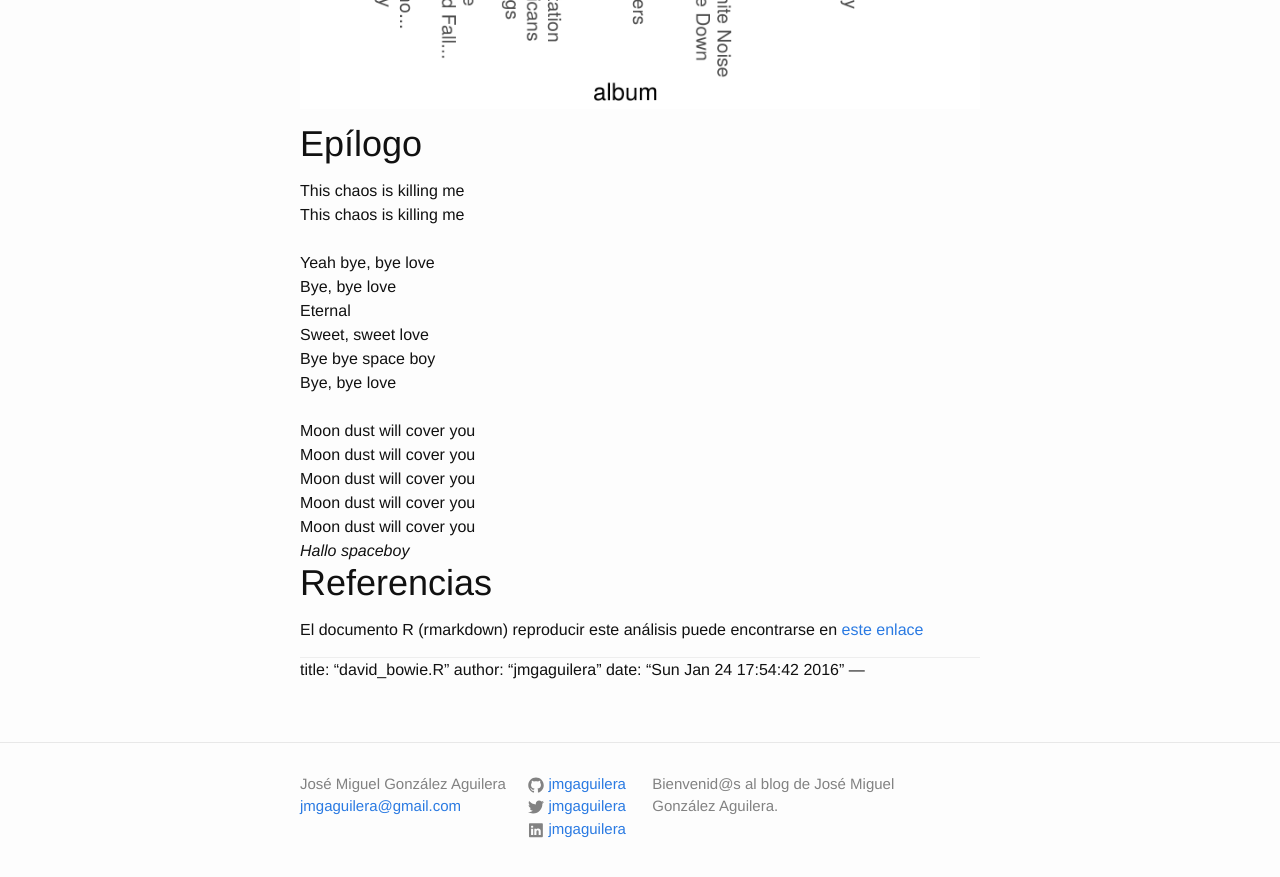
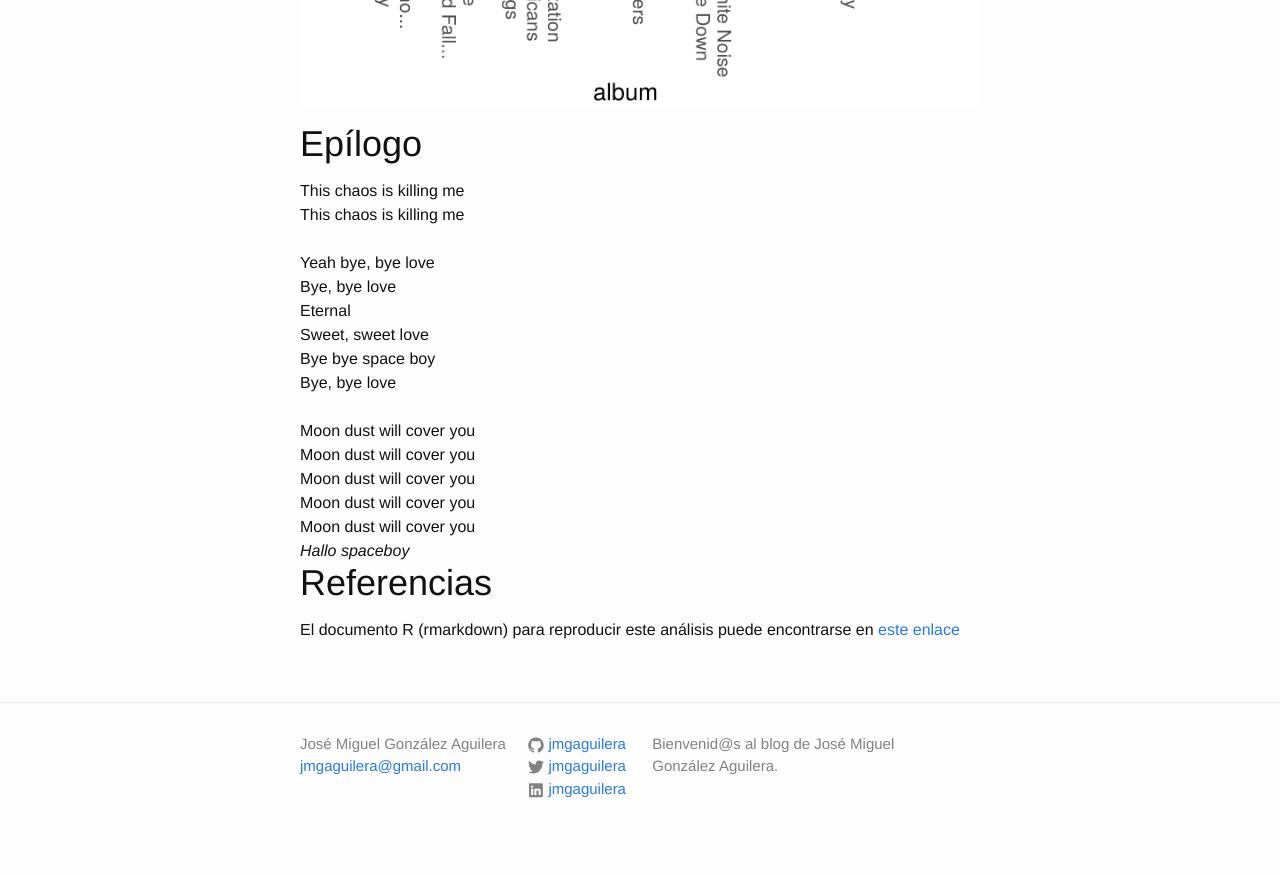
Before and after one commit to jmgaguilera/jmgaguilera.github.io, a Jekyll site: the page built from _posts/2016-01-24-david-bowie.markdown, in a window 1280 px wide and 900 px high, scrolled down 6246 px. Shown: the top 877 px of the window. Built offline with Jekyll 4.4.1, drawn with Linux system fonts in a browser that asks for light colours; comment, search, counter and statistics services are not loaded; some of the changed text lies outside the part shown.

Commit message:
corrección de un par de erratas

```diff
--- a/_posts/2016-01-24-david-bowie.markdown
+++ b/_posts/2016-01-24-david-bowie.markdown
@@ -187,10 +187,4 @@
 
 # Referencias
 
-El documento R (rmarkdown) reproducir este análisis puede encontrarse en [este enlace](http://github.com/jmgaguilera/david_bowie)
-
----
-title: "david_bowie.R"
-author: "jmgaguilera"
-date: "Sun Jan 24 17:54:42 2016"
----
+El documento R (rmarkdown) para reproducir este análisis puede encontrarse en [este enlace](http://github.com/jmgaguilera/david_bowie)
```
Also changed, not shown: other parts of _posts/2016-01-24-david-bowie.markdown (+1 -1 lines).
